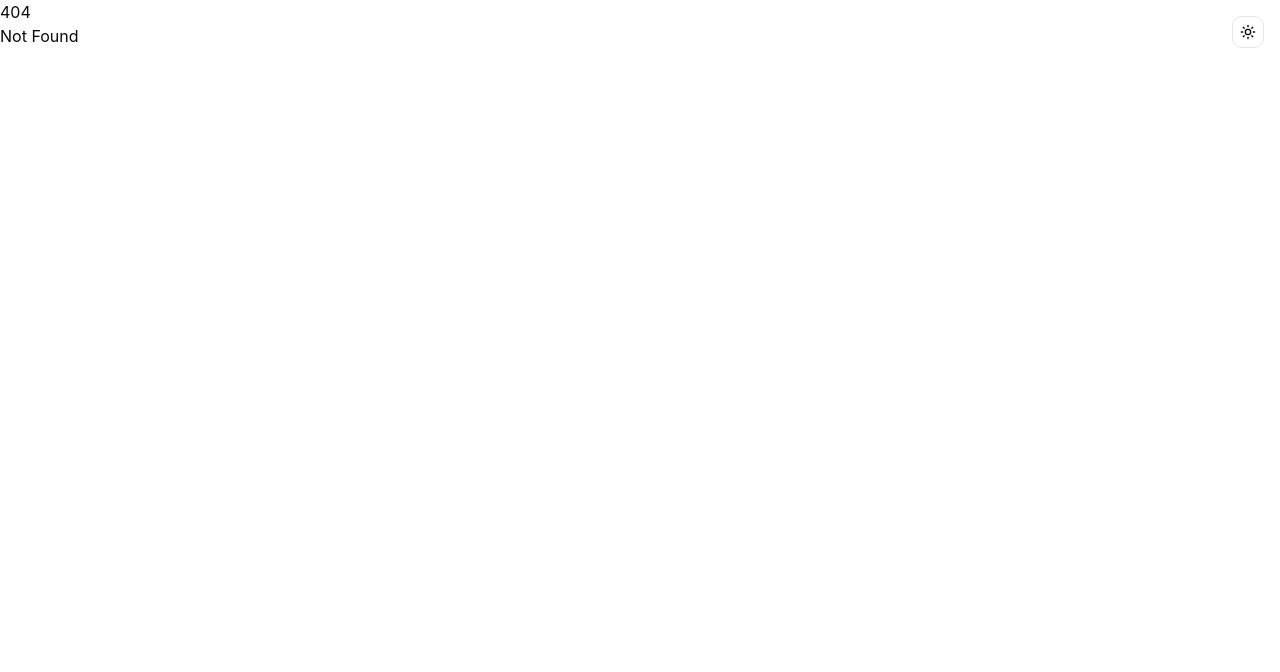
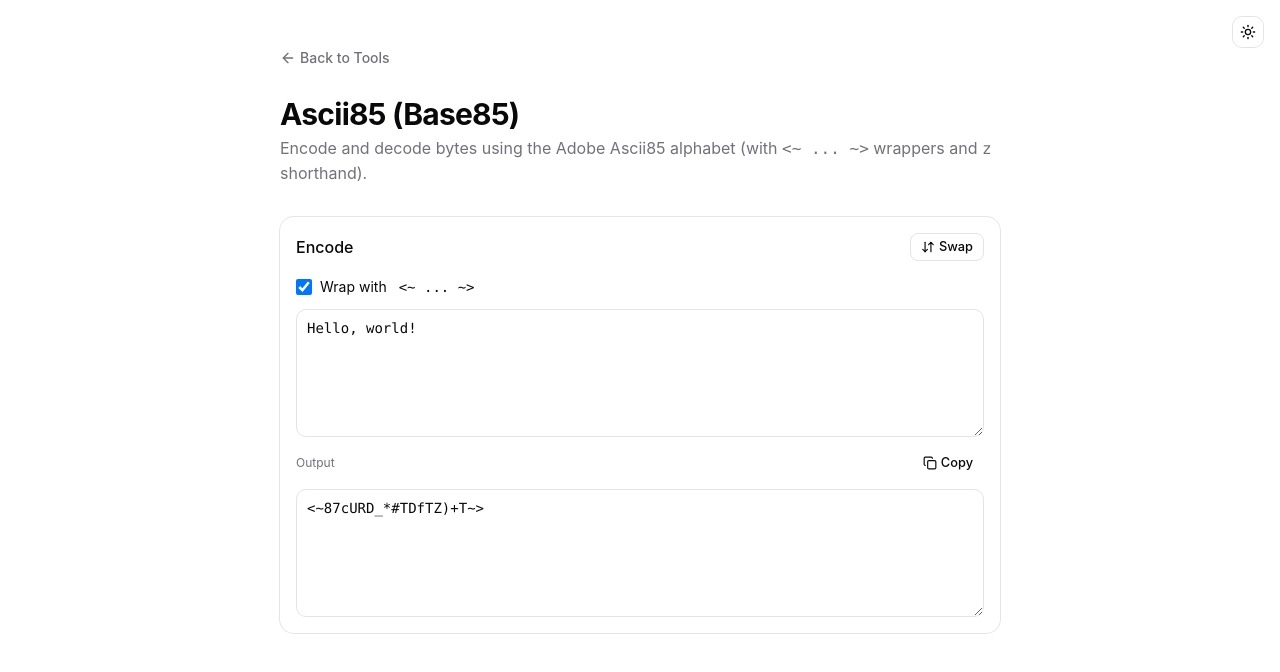
Before and after one commit to orykr/tool.ory.kr, a SvelteKit app in the folder frontend/: page /ascii85 in a window 1280 px wide. Before the commit this address had no page. Shown: the top 672 px of the page. Built offline with nearby package versions, Linux system fonts and the light colour scheme.

Commit message:
feat(ascii85): add Adobe Ascii85 encoder/decoder

```diff
--- /dev/null
+++ b/frontend/src/lib/ascii85.ts
@@ -0,0 +1,73 @@
+// Adobe-flavored Ascii85: <~ ... ~> wrappers, "z" for all-zero groups.
+
+export function ascii85Encode(bytes: Uint8Array, wrap = false): string {
+	let out = "";
+	let i = 0;
+	while (i < bytes.length) {
+		const remaining = Math.min(4, bytes.length - i);
+		let n = 0;
+		for (let j = 0; j < remaining; j++) {
+			n = n * 256 + bytes[i + j];
+		}
+		// Pad
+		for (let j = remaining; j < 4; j++) n = n * 256;
+		if (n === 0 && remaining === 4) {
+			out += "z";
+		} else {
+			const chars = new Array(5).fill(0);
+			for (let j = 4; j >= 0; j--) {
+				chars[j] = (n % 85) + 33;
+				n = Math.floor(n / 85);
+			}
+			const groupStr = chars.map((c) => String.fromCharCode(c)).join("");
+			out += remaining < 4 ? groupStr.slice(0, remaining + 1) : groupStr;
+		}
+		i += 4;
+	}
+	return wrap ? `<~${out}~>` : out;
+}
+
+export function ascii85Decode(input: string): Uint8Array {
+	let s = input.trim();
+	if (s.startsWith("<~")) s = s.slice(2);
+	if (s.endsWith("~>")) s = s.slice(0, -2);
+	s = s.replace(/\s+/g, "");
+
+	const out: number[] = [];
+	let i = 0;
+	while (i < s.length) {
+		if (s[i] === "z") {
+			out.push(0, 0, 0, 0);
+			i++;
+			continue;
+		}
+		const groupLen = Math.min(5, s.length - i);
+		let group = s.slice(i, i + groupLen);
+		const padded = groupLen < 5;
+		while (group.length < 5) group += "u";
+		let n = 0;
+		for (const ch of group) {
+			const v = ch.charCodeAt(0) - 33;
+			if (v < 0 || v > 84) throw new Error(`Invalid Ascii85 character: ${ch}`);
+			n = n * 85 + v;
+		}
+		const bytes = [
+			(n >>> 24) & 0xff,
+			(n >>> 16) & 0xff,
+			(n >>> 8) & 0xff,
+			n & 0xff
+		];
+		const take = padded ? groupLen - 1 : 4;
+		for (let j = 0; j < take; j++) out.push(bytes[j]);
+		i += groupLen;
+	}
+	return new Uint8Array(out);
+}
+
+export function bytesToText(bytes: Uint8Array): string {
+	return new TextDecoder("utf-8", { fatal: false }).decode(bytes);
+}
+
+export function textToBytes(s: string): Uint8Array {
+	return new TextEncoder().encode(s);
+}
--- a/frontend/src/routes/+page.svelte
+++ b/frontend/src/routes/+page.svelte
@@ -716,6 +716,11 @@
 			href: "/md5",
 			title: "MD5 Hash",
 			description: "Compute MD5 digest of text or files (non-cryptographic)."
+		},
+		{
+			href: "/ascii85",
+			title: "Ascii85 (Base85)",
+			description: "Adobe Ascii85 encode/decode with wrappers and z shorthand."
 		}
 	];
 </script>
--- /dev/null
+++ b/frontend/src/routes/ascii85/+page.svelte
@@ -0,0 +1,89 @@
+<script lang="ts">
+	import * as Card from "$lib/components/ui/card/index.js";
+	import { Button } from "$lib/components/ui/button/index.js";
+	import { Textarea } from "$lib/components/ui/textarea/index.js";
+	import ArrowLeft from "@lucide/svelte/icons/arrow-left";
+	import ArrowDownUp from "@lucide/svelte/icons/arrow-down-up";
+	import Copy from "@lucide/svelte/icons/copy";
+	import Check from "@lucide/svelte/icons/check";
+	import { ascii85Encode, ascii85Decode, bytesToText, textToBytes } from "$lib/ascii85";
+
+	let mode = $state<"encode" | "decode">("encode");
+	let wrap = $state(true);
+	let input = $state("Hello, world!");
+
+	let output = $derived.by(() => {
+		try {
+			if (mode === "encode") return { ok: true as const, value: ascii85Encode(textToBytes(input), wrap) };
+			return { ok: true as const, value: bytesToText(ascii85Decode(input)) };
+		} catch (e) {
+			return { ok: false as const, error: (e as Error).message };
+		}
+	});
+
+	function swap() {
+		mode = mode === "encode" ? "decode" : "encode";
+		if (output.ok) input = output.value;
+	}
+
+	let copied = $state(false);
+	async function copy() {
+		if (!output.ok) return;
+		await navigator.clipboard.writeText(output.value);
+		copied = true;
+		setTimeout(() => (copied = false), 1500);
+	}
+</script>
+
+<main class="container mx-auto max-w-3xl px-6 py-12">
+	<nav class="mb-6">
+		<a
+			href="/"
+			class="text-muted-foreground hover:text-foreground inline-flex items-center gap-1 text-sm font-medium transition-colors"
+		>
+			<ArrowLeft class="h-4 w-4" />
+			Back to Tools
+		</a>
+	</nav>
+
+	<header class="mb-8">
+		<h1 class="text-3xl font-bold tracking-tight">Ascii85 (Base85)</h1>
+		<p class="text-muted-foreground mt-1">
+			Encode and decode bytes using the Adobe Ascii85 alphabet (with <code>&lt;~ ... ~&gt;</code> wrappers and <code>z</code> shorthand).
+		</p>
+	</header>
+
+	<Card.Root>
+		<Card.Header class="flex flex-row items-center justify-between">
+			<Card.Title class="text-base">{mode === "encode" ? "Encode" : "Decode"}</Card.Title>
+			<Button variant="outline" size="sm" onclick={swap}>
+				<ArrowDownUp />
+				Swap
+			</Button>
+		</Card.Header>
+		<Card.Content class="space-y-3">
+			{#if mode === "encode"}
+				<label class="flex cursor-pointer items-center gap-2 text-sm">
+					<input type="checkbox" bind:checked={wrap} class="h-4 w-4 rounded border" />
+					Wrap with <code class="ml-1">&lt;~ ... ~&gt;</code>
+				</label>
+			{/if}
+
+			<Textarea bind:value={input} class="min-h-32 font-mono text-sm" />
+
+			<div class="flex items-center justify-between">
+				<span class="text-muted-foreground text-xs">Output</span>
+				<Button variant="ghost" size="sm" onclick={copy} disabled={!output.ok}>
+					{#if copied}<Check />Copied{:else}<Copy />Copy{/if}
+				</Button>
+			</div>
+			{#if output.ok}
+				<Textarea value={output.value} readonly class="min-h-32 font-mono text-sm" />
+			{:else}
+				<div class="border-destructive/50 bg-destructive/10 text-destructive rounded-md border p-3 text-sm">
+					{output.error}
+				</div>
+			{/if}
+		</Card.Content>
+	</Card.Root>
+</main>
```
Also changed, not shown: 1 other file (tests, documents, lock files or other folders).
